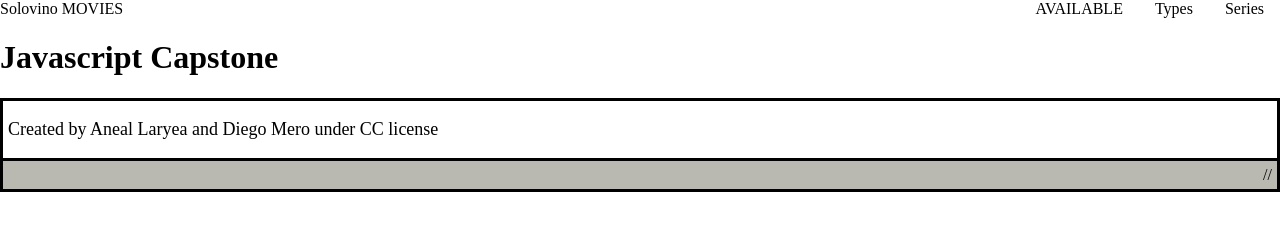
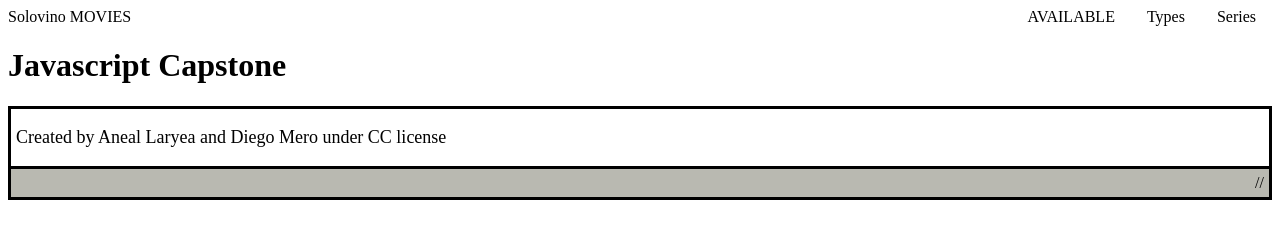
Before and after one commit to DiegoMero/javascript-capstone, a website built with webpack: page src/index.html in a window 1280 px wide. Built offline with nearby package versions, Linux system fonts and the light colour scheme.

Commit message:
Merge new changes from dev

```diff
--- a/src/style.css
+++ b/src/style.css
@@ -1,8 +1,3 @@
-body {
-  color: black;
-  margin: 0;
-}
-
 footer {
   border: 3px solid black;
 }
```
